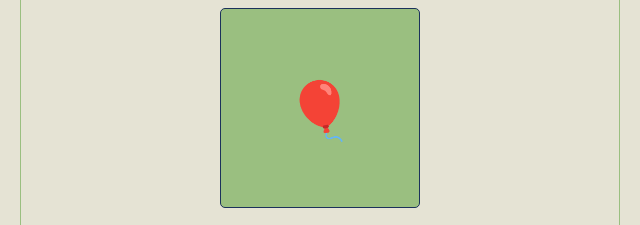
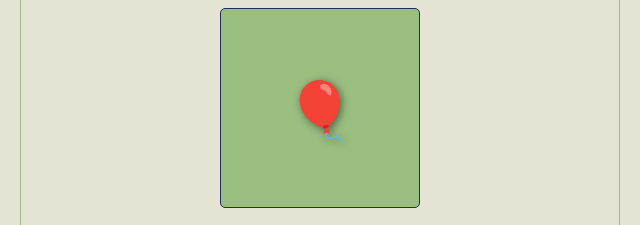
Before and after one commit to slavon213/baloon-explodes, a plain HTML site: page index.html in a window 1280 px wide. Shown: the part 230-455 px from the top of the page, 320-960 px from the left. Drawn offline with Linux system fonts and the light colour scheme.

Commit message:
add shadow to baloon

```diff
--- a/style.css
+++ b/style.css
@@ -42,6 +42,7 @@
 
 #baloon {
     font-size: var(--baloon-main-size);
+    filter: drop-shadow(2px 2px 4px rgba(0, 0, 0, 0.5));
 }
 
 .container {
```
